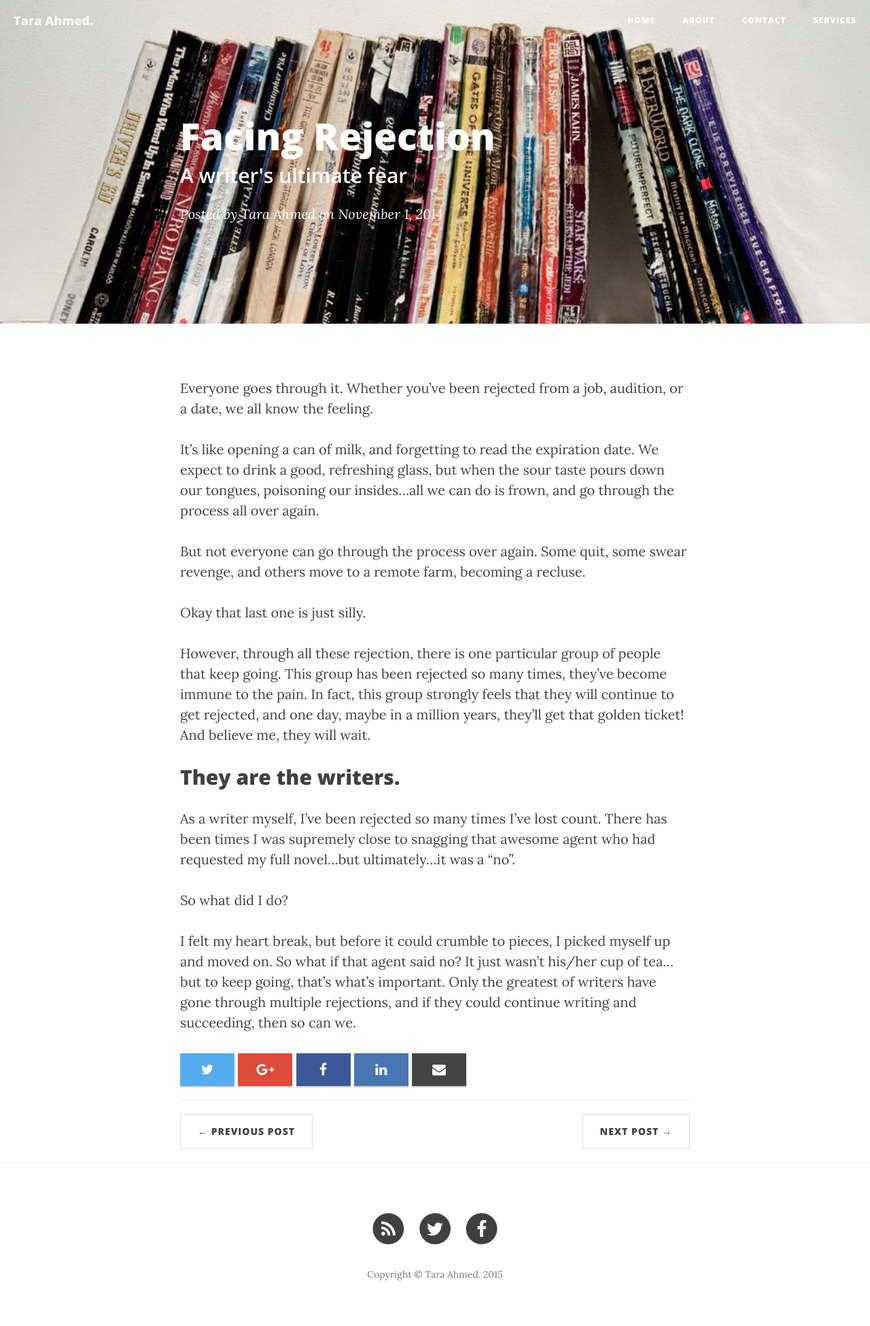
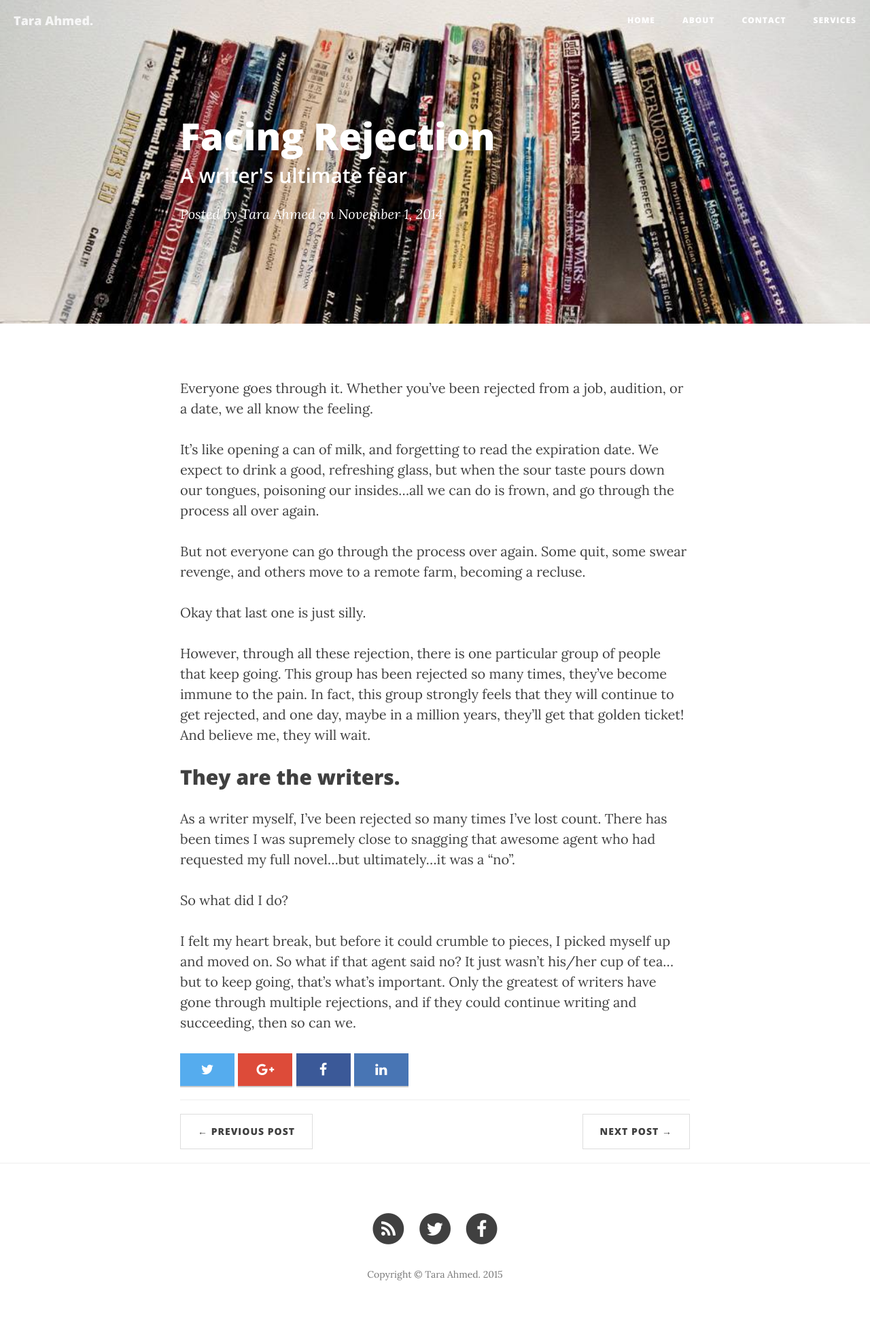
Before and after one commit to taraahmed/taraahmed.github.io, a Jekyll site: the page built from _posts/2014-11-01-facing-rejection.markdown, in a window 1280 px wide. Shown: the whole page at 68% size. Built offline with Jekyll 4.4.1, drawn with Linux system fonts in a browser that asks for light colours; nearby versions of some CDN libraries.

Commit message:
Update post.html

```diff
--- a/_layouts/post.html
+++ b/_layouts/post.html
@@ -49,23 +49,18 @@
 </a>
 
 <!-- Google Plus -->
-<a href="https://plus.google.com/share?url=<BTN>" target="_blank" class="share-btn google-plus">
+<a href="https://plus.google.com/share?url={{ site.baseurl }}/{{page.url}}" target="_blank" class="share-btn google-plus">
     <i class="fa fa-google-plus"></i>
 </a>
 
 <!-- Facebook -->
-<a href="http://www.facebook.com/sharer/sharer.php?u=<URL>" target="_blank" class="share-btn facebook">
+<a href="http://www.facebook.com/sharer/sharer.php?u={{ site.baseurl }}/{{page.url}}" target="_blank" class="share-btn facebook">
     <i class="fa fa-facebook"></i>
 </a>
 
 <!-- LinkedIn -->
-<a href="http://www.linkedin.com/shareArticle?url=<URL>&title=<TITLE>&summary=<SUMMARY>&source=<SOURCE_URL>" target="_blank" class="share-btn linkedin">
+<a href="http://www.linkedin.com/shareArticle?url={{ site.baseurl }}/{{page.url}}&title={{ page.title }}" target="_blank" class="share-btn linkedin">
     <i class="fa fa-linkedin"></i>
-</a>
-
-<!-- Email -->
-<a href="mailto:?subject=<SUBJECT&body=<BODY>" target="_blank" class="share-btn email">
-    <i class="fa fa-envelope"></i>
 </a>
 
                 <hr>
```
